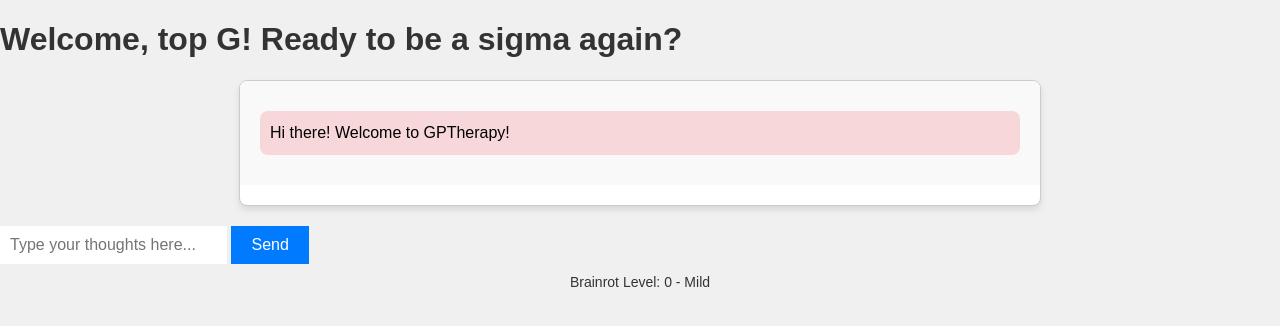
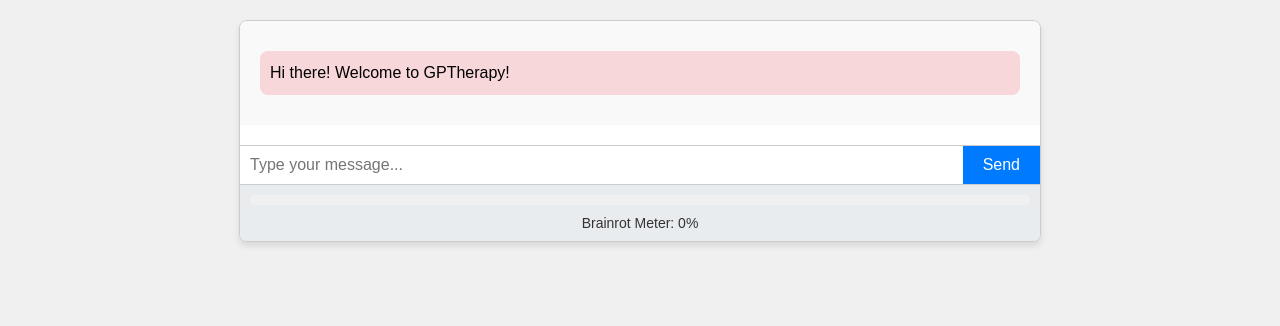
Before and after one commit to aakanshajagga14/GPTherapy, a plain HTML site: page index.html in a window 1280 px wide. Drawn offline with Linux system fonts and the light colour scheme.

Commit message:
Update index.html

```diff
--- a/index.html
+++ b/index.html
@@ -7,27 +7,20 @@
   <link rel="stylesheet" href="style.css">
 </head>
 <body>
-  <div id="header">
-    <h1>Welcome, top G! Ready to be a sigma again?</h1>
-  </div>
-
   <div id="chat-container">
     <div id="chat-log"></div>
     <div id="meme-container"></div>
-  </div>
-
-  <div id="user-input-container">
-    <input id="user-input" type="text" placeholder="Type your thoughts here...">
-    <button id="send-btn">Send</button>
-  </div>
-
-  <div id="brainrot-meter-container">
-    <p id="brainrot-level">Brainrot Level: 0 - Mild</p>
-    <div id="brainrot-meter">
-      <div id="brainrot-progress"></div>
+    <div id="input-container">
+      <input type="text" id="user-input" placeholder="Type your message...">
+      <button id="send-btn">Send</button>
+    </div>
+    <div id="brainrot-container">
+      <div id="brainrot-bar">
+        <div id="brainrot-progress"></div>
+      </div>
+      <div id="brainrot-level">Brainrot Meter: 0%</div>
     </div>
   </div>
-
   <script src="script.js"></script>
 </body>
 </html>
```
